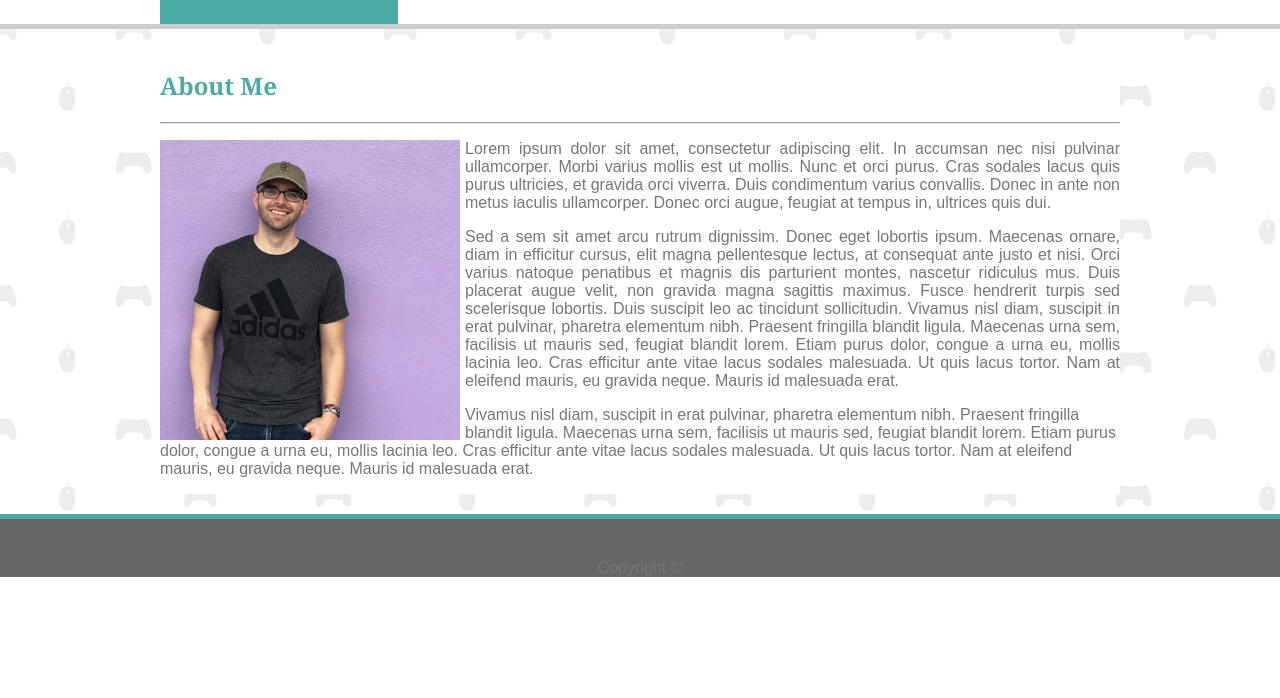
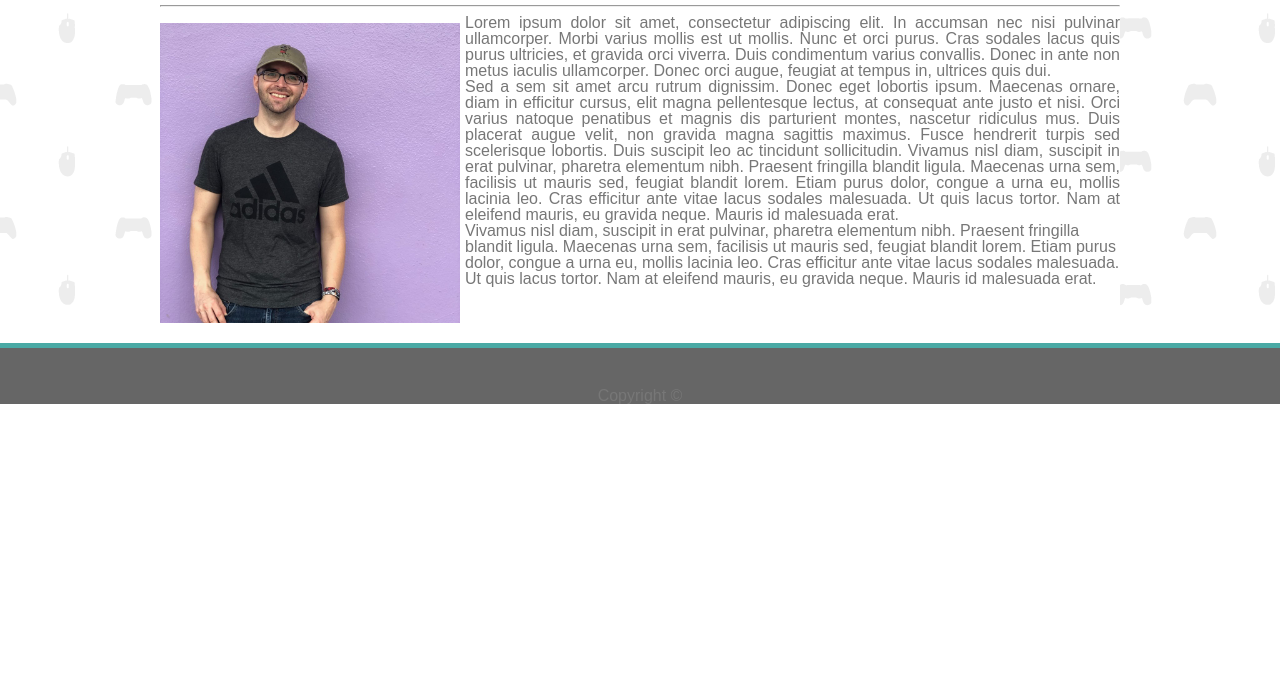
Before and after one commit to HillerDavid/Basic-Portfolio, a plain HTML site: page index.html in a window 1280 px wide. Shown: the part 102-800 px from the top of the page. Drawn offline with Linux system fonts and the light colour scheme.

Commit message:
added reset.css

```diff
--- /dev/null
+++ b/assets/css/reset.css
@@ -0,0 +1,48 @@
+/* http://meyerweb.com/eric/tools/css/reset/
+   v2.0 | 20110126
+   License: none (public domain)
+*/
+
+html, body, div, span, applet, object, iframe,
+h1, h2, h3, h4, h5, h6, p, blockquote, pre,
+a, abbr, acronym, address, big, cite, code,
+del, dfn, em, img, ins, kbd, q, s, samp,
+small, strike, strong, sub, sup, tt, var,
+b, u, i, center,
+dl, dt, dd, ol, ul, li,
+fieldset, form, label, legend,
+table, caption, tbody, tfoot, thead, tr, th, td,
+article, aside, canvas, details, embed,
+figure, figcaption, footer, header, hgroup,
+menu, nav, output, ruby, section, summary,
+time, mark, audio, video {
+	margin: 0;
+	padding: 0;
+	border: 0;
+	font-size: 100%;
+	font: inherit;
+	vertical-align: baseline;
+}
+/* HTML5 display-role reset for older browsers */
+article, aside, details, figcaption, figure,
+footer, header, hgroup, menu, nav, section {
+	display: block;
+}
+body {
+	line-height: 1;
+}
+ol, ul {
+	list-style: none;
+}
+blockquote, q {
+	quotes: none;
+}
+blockquote:before, blockquote:after,
+q:before, q:after {
+	content: '';
+	content: none;
+}
+table {
+	border-collapse: collapse;
+	border-spacing: 0;
+}
--- a/assets/css/style.css
+++ b/assets/css/style.css
@@ -114,6 +114,7 @@ input[type=submit] {
     border: none;
     color: #ffffff;
     font-size: 18px;
+
 }
 
 .hangman {
--- a/index.html
+++ b/index.html
@@ -6,7 +6,7 @@
     <meta name="viewport" content="width=device-width, initial-scale=1.0">
     <meta http-equiv="X-UA-Compatible" content="ie=edge">
     <title>Document</title>
-
+    <link rel="stylesheet" type="text/css" href="assets/css/reset.css">
     <link rel="stylesheet" type="text/css" href="assets/css/style.css">
 
 </head>
```
Also changed, not shown: contact.html (+1 -1 lines), portfolio.html (+1 -1 lines).
